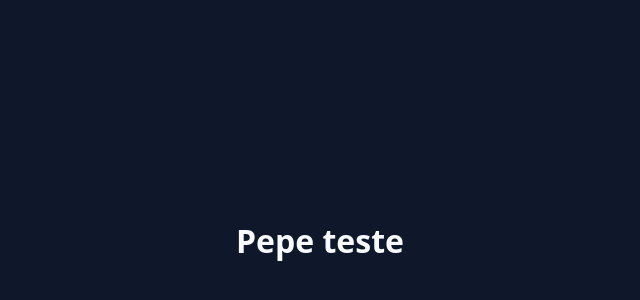
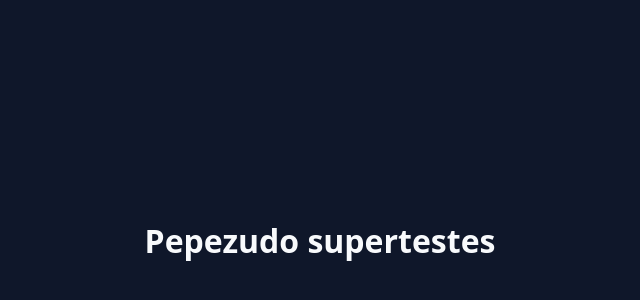
Before and after one commit to Pepe-6798/pepe-teste, a plain HTML site: page index.html in a window 1280 px wide. Shown: the part 160-460 px from the top of the page, without its empty margins (320-960 px from the left). Drawn offline with Linux system fonts and the light colour scheme.

Commit message:
Update header text in index.html

```diff
--- a/index.html
+++ b/index.html
@@ -19,6 +19,6 @@ h1	{	font-size:	2rem;	}
 </style>
 </head>
 <body>
-<h1>Pepe	teste</h1>
+<h1>Pepezudo	supertestes</h1>
 </body>
 </html>
```
